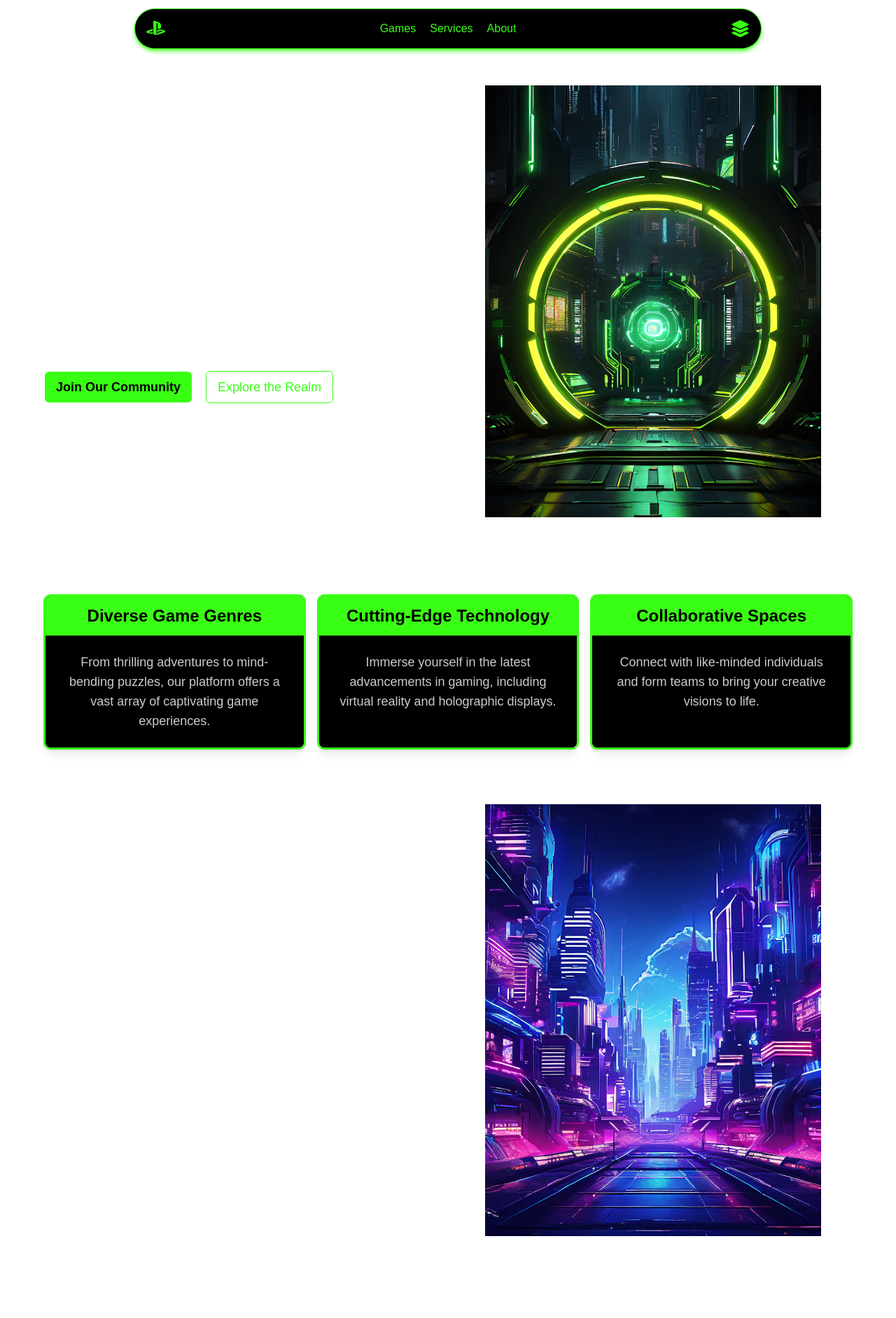
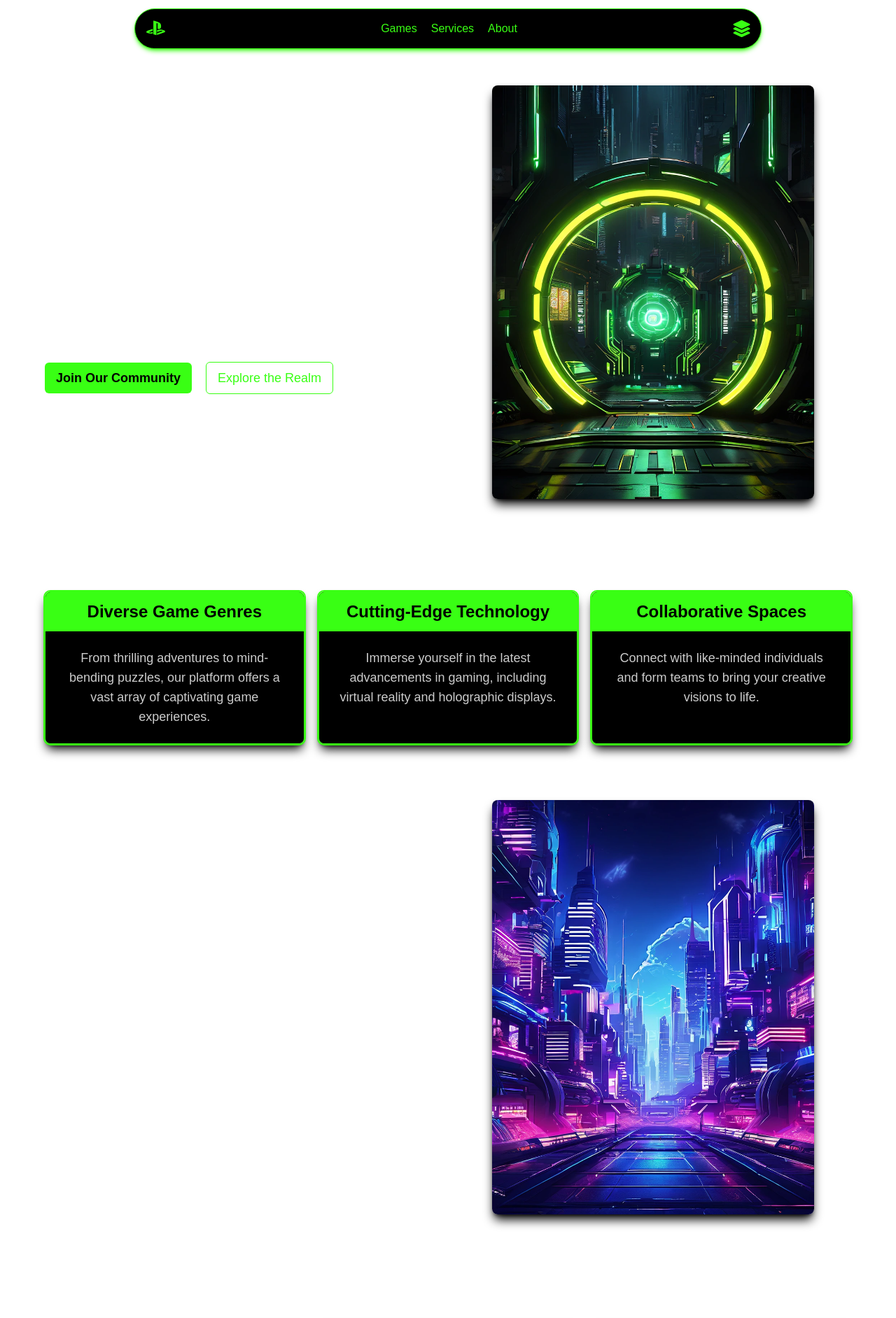
Before and after one commit to PixelSanctuary/Pixel, a Next.js app: page / in a window 1280 px wide. Shown: the top 1883 px of the page at 70% size. Built offline with nearby package versions, Linux system fonts and the light colour scheme.

Commit message:
Page speed enhancement ,optimization

```diff
--- a/src/app/components/Card.js
+++ b/src/app/components/Card.js
@@ -3,9 +3,9 @@ import Link from 'next/link';
 
 const Card = ({ heading, description, link, invertStyle }) => {
   return (
-    <div className={`card-item flex flex-col border outline outline-2 outline-primary border-primary bg-black rounded-lg shadow-lg overflow-hidden ${invertStyle ? '' : '' }`}>
-      <h2 className={`text-2xl font-semibold p-3 px-6 ${invertStyle ? 'bg-black text-primary' : 'bg-primary text-black' }`}>{heading}</h2>
-      <p className={ `p-6 min-w-full grow ${invertStyle ? 'bg-primary text-black/80' : 'text-white/80' }`}>{description}</p>
+    <div className={`card-item flex flex-col border outline outline-2 outline-primary border-primary bg-black rounded-lg shadow-lg shadow-black overflow-hidden ${invertStyle ? '' : '' }`}>
+      <h2 className={`text-2xl font-semibold p-3 sm:px-6 ${invertStyle ? 'bg-black text-primary' : 'bg-primary text-black' }`}>{heading}</h2>
+      <p className={ `p-4 sm:p-6 min-w-full grow ${invertStyle ? 'bg-primary text-black/80' : 'text-white/80' }`}>{description}</p>
       {link && (
         <Link href={link} className="mt-4 inline-block text-primary hover:underline">
           Learn More
--- a/src/app/components/NavigationBar.js
+++ b/src/app/components/NavigationBar.js
@@ -1,19 +1,31 @@
+"use client";
+
 import Link from 'next/link';
+import React, { useState } from "react";
 import { FontAwesomeIcon } from '@fortawesome/react-fontawesome';
 import { faPlaystation } from '@fortawesome/free-brands-svg-icons';
-import { faLayerGroup } from '@fortawesome/free-solid-svg-icons';
+import { faLayerGroup, faCircleXmark } from '@fortawesome/free-solid-svg-icons';
 
 export default function NavigationBar() {
+    const [showMenu, setShowMenu] = useState(false);
+
     return (
         <section className='flex items-center justify-between max-w-3xl lg:max-w-4xl w-full mx-auto sticky z-50 top-0 sm:top-3 border border-primary text-primary bg-black sm:rounded-full py-3 px-4 shadow-md shadow-primary/80'>
             <Link href="/" className="text-2xl" aria-label="Home">
-            <FontAwesomeIcon icon={faPlaystation} /></Link>
+                <FontAwesomeIcon icon={faPlaystation} />
+            </Link>
+
             <div className='flex gap-5'>
-            <Link href="/games">Games</Link>
-            <Link href="/services">Services</Link>
-            <Link href="/about">About</Link>
+                <Link href="/games">Games</Link>
+                <Link href="/services">Services</Link>
+                <Link href="/about">About</Link>
             </div>
-            <FontAwesomeIcon icon={faLayerGroup} className={` text-2xl`} />
+
+            <div onClick={() => setShowMenu(!showMenu)} className='flex items-center justify-center w-6 cursor-pointer'><FontAwesomeIcon
+                icon={showMenu ? faCircleXmark : faLayerGroup}
+                className={`text-2xl smooth`}
+            /> </div>
+
         </section>
-    )
+    );
 }
--- a/src/app/game/[id]/page.tsx
+++ b/src/app/game/[id]/page.tsx
@@ -26,7 +26,7 @@ const GameDetail = ({ params }: { params: { id: string } }) => {
         return (
           <div className='flex flex-col gap-5'>
             <h1 className='text-4xl'>{id} is Under Construction...</h1>
-            <ProgressBar total={90} completed={36} />
+            <ProgressBar total={90} completed={37} />
           </div>
         );
     }
--- a/src/app/games/page.tsx
+++ b/src/app/games/page.tsx
@@ -23,9 +23,9 @@ const games = [
     description: 'Classic Tic Tack Toe, Play against friends or AI.',
   },
   {
-    id: 'Bingo',
-    title: 'Bingo',
-    description: 'A Game where luck meets strategy.',
+    id: 'NewGame',
+    title: 'New Game',
+    description: 'Concept of the Game is Under Development.',
   },
   {
     id: 'Sudoku',
--- a/src/app/layout.tsx
+++ b/src/app/layout.tsx
@@ -1,3 +1,4 @@
+import dynamic from 'next/dynamic';
 import type { Metadata } from "next";
 import localFont from "next/font/local";
 import "./globals.css";
@@ -7,7 +8,7 @@ import '@fortawesome/fontawesome-svg-core/styles.css'; // Import Font Awesome CS
 config.autoAddCss = false;
 
 import NavigationBar from "@/app/components/NavigationBar"
-import Footer from "@/app/components/Footer"
+const Footer = dynamic(() => import('@/app/components/Footer'), { ssr: false });
 
 const geistSans = localFont({
   src: "./fonts/GeistVF.woff",
--- a/src/app/page.tsx
+++ b/src/app/page.tsx
@@ -1,8 +1,8 @@
 import Image from "next/image";
-import pxHeroBanner from '@/app/assets/pxHeroBanner.jpg';
+import pxHeroBanner from '@/app/assets/pxHeroBanner.webp';
 import AnchorButton from '@/app/components/AnchorButton';
 import Card from '@/app/components/Card';
-import pxColabrativeSpace from '@/app/assets/pxColabrativeSpace.jpg';
+import pxColabrativeSpace from '@/app/assets/pxColabrativeSpace.webp';
 import { FontAwesomeIcon } from '@fortawesome/react-fontawesome';
 import { faPlay } from '@fortawesome/free-solid-svg-icons';
 
@@ -10,7 +10,7 @@ export default function Home() {
   return (
     <div className="flex flex-col">
       <main className="flex flex-col gap-10 p-5 sm:p-8 lg:p-16 max-w-screen-2xl mx-auto sm:text-lg">
-        <section className="grid sm:grid-cols-2 gap-5">
+        <section className="grid sm:grid-cols-2 gap-5 pb-5">
           <div className="flex flex-col gap-5 justify-center text-center sm:text-left">
             <h1 className="text-4xl font-semibold">
               Pixel Sanctuary: <br /> Your Gateway to Innovative Gaming
@@ -25,10 +25,10 @@ export default function Home() {
           </div>
           <div className=" flex items-center justify-center">
 
-            <Image src={pxHeroBanner}
+            <Image src={pxHeroBanner} className=" rounded-lg shadow-lg shadow-black"
               alt="Gateway to Innovative Gaming"
-              width={480}
-              height={860} />
+              width={460}
+              height={820} />
           </div>
         </section>
         <section className=" flex flex-col items-center justify-center gap-8">
@@ -67,10 +67,10 @@ export default function Home() {
           </div>
           <div className=" flex items-center justify-center">
 
-            <Image src={pxColabrativeSpace}
+            <Image src={pxColabrativeSpace} className=" rounded-lg shadow-lg shadow-black"
               alt="Collaborative Gaming Hubs"
-              width={480}
-              height={860} />
+              width={460}
+              height={820} />
           </div>
         </section>
         <section className=" flex flex-col items-center justify-center gap-8">
```
Also changed, not shown: src/app/assets/pxColabrativeSpace.webp (added), src/app/assets/pxHeroBanner.webp (added).
